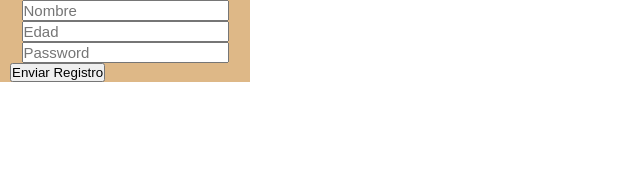
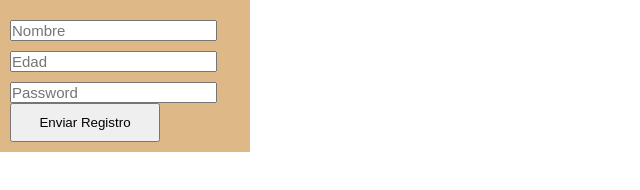
Before and after one commit to juancamilogarmar89/FIVETIC, a plain HTML site: page registro.html in a window 1280 px wide. Shown: the whole page, without its empty margins (0-640 px from the left). Drawn offline with Linux system fonts and the light colour scheme.

Commit message:
cambios index

```diff
--- a/estilos.css
+++ b/estilos.css
@@ -39,12 +39,18 @@
     margin-top: 10px;
     font-size: 15px;
     width: 90%;
-    margin:0 auto;
+    margin: 10 auto;
     float: center;
 }
 
 #form_nuevo_usuario{
   background-color: burlywood;
   width: 250px;
-  padding: 0 10px 0 10px;
+  padding: 10px;
 }
+
+#form_nuevo_usuario button{
+    width: 150px;
+    padding: 10px;
+    float: center;
+}
```
Also changed, not shown: index.html (+1 -1 lines).
